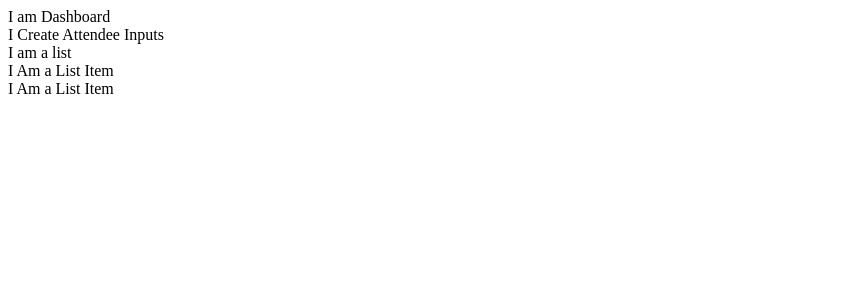
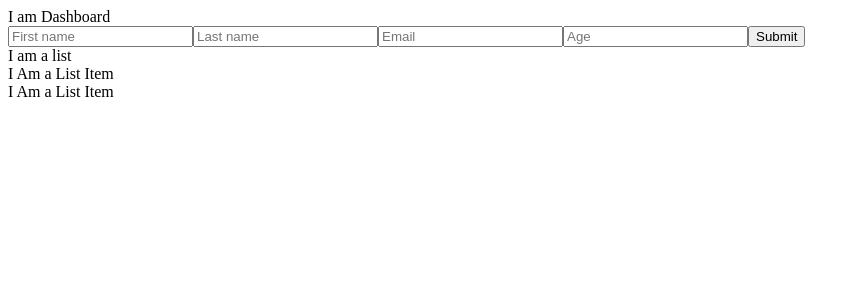
Before and after one commit to JonasKaruzas/event-management-system, a React (Create React App) app: page / in a window 1280 px wide. Shown: the top 300 px of the page, without its empty margins (0-860 px from the left). Built offline with nearby package versions, Linux system fonts and the light colour scheme.

Commit message:
feat: :sparkles: CreateAttendeInputs element form submitHandler works

```diff
--- a/src/Components/CreateAttendeeInputs.jsx
+++ b/src/Components/CreateAttendeeInputs.jsx
@@ -1,5 +1,34 @@
+import { useRef } from "react";
+
 export function CreateAttendeeInputs() {
+
+  const firstName = useRef();
+  const lastName = useRef();
+  const email = useRef();
+  const age = useRef();
+
+  function submitHandler(e) {
+    e.preventDefault();
+
+    const newAttendee = {
+      firstName: firstName.current.value,
+      lastName: lastName.current.value,
+      email: email.current.value,
+      age: age.current.value,
+    }
+
+    console.log(newAttendee);
+
+    e.target.reset();
+  }
+
   return (
-    <div>I Create Attendee Inputs</div>
+      <form onSubmit={submitHandler}>
+        <input ref={firstName} type='text' name='firstName' placeholder="First name" required />
+        <input ref={lastName} type='text' name='lastName' placeholder="Last name" required />
+        <input ref={email} type='email' name='email' placeholder="Email" required />
+        <input ref={age} type='number' name='age' placeholder="Age" required />
+        <button>Submit</button>
+      </form>
   )
 }
```
